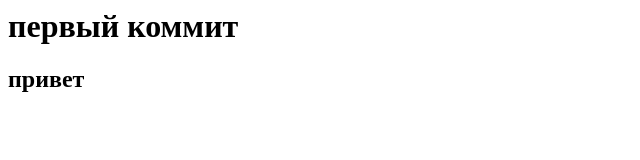
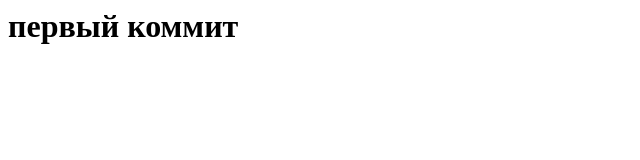
Before and after one commit to viktoriaomerovich95/first-project, a plain HTML site: page index.html in a window 1280 px wide. Shown: the full height of the page, 0-640 px from the left. Drawn offline with Linux system fonts and the light colour scheme.

Commit message:
Update index.html

```diff
--- a/index.html
+++ b/index.html
@@ -1,2 +1 @@
 <h1 class: "commit";>первый коммит</h1>
-<h2>привет</h2>
```
